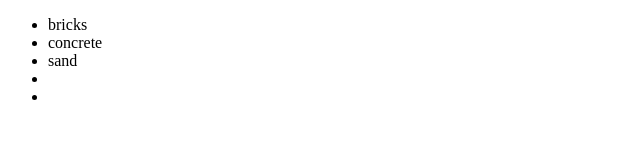
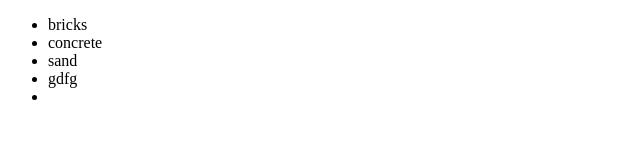
Before and after one commit to bkrumins/cisproject1, a plain HTML site: page index.html in a window 1280 px wide. Shown: the full height of the page, 0-640 px from the left. Drawn offline with Linux system fonts and the light colour scheme.

Commit message:
sfdsadfa fgd ncvbc

```diff
--- a/index.html
+++ b/index.html
@@ -9,7 +9,7 @@
 			<li>bricks</li>
 			<li>concrete</li>
 			<li>sand</li>
-			<li></li>
+			<li>gdfg</li>
 			<li></li>
 		</ul>
 	</div>
```
